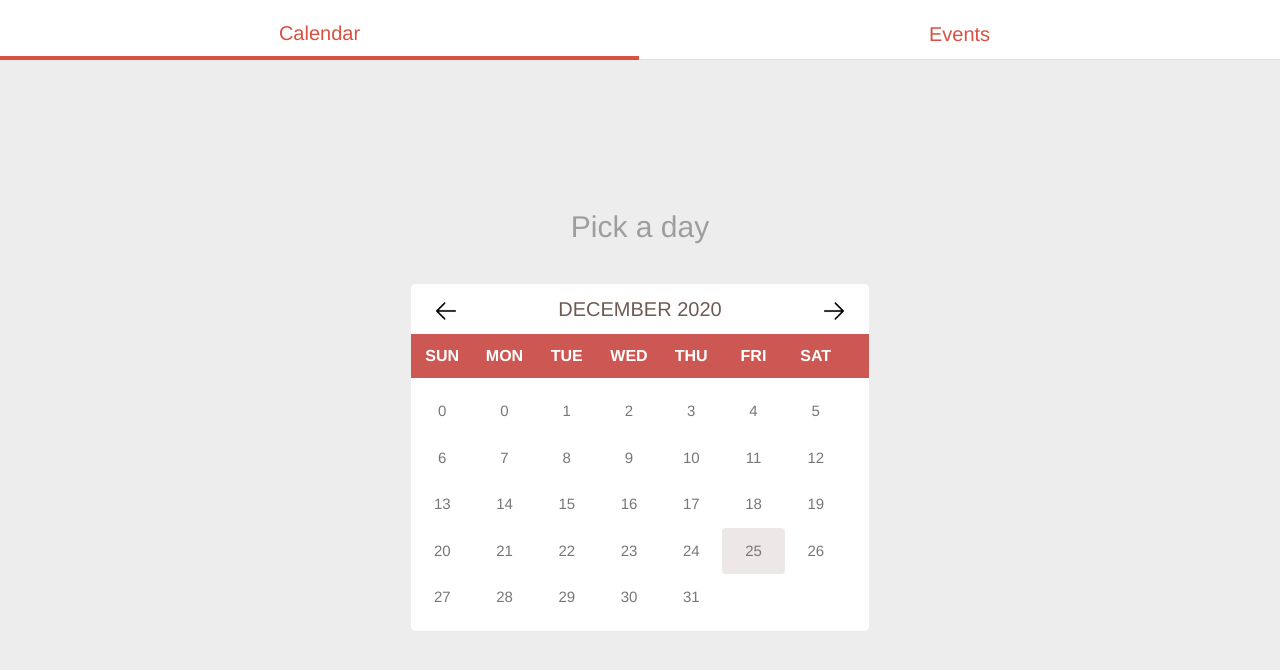
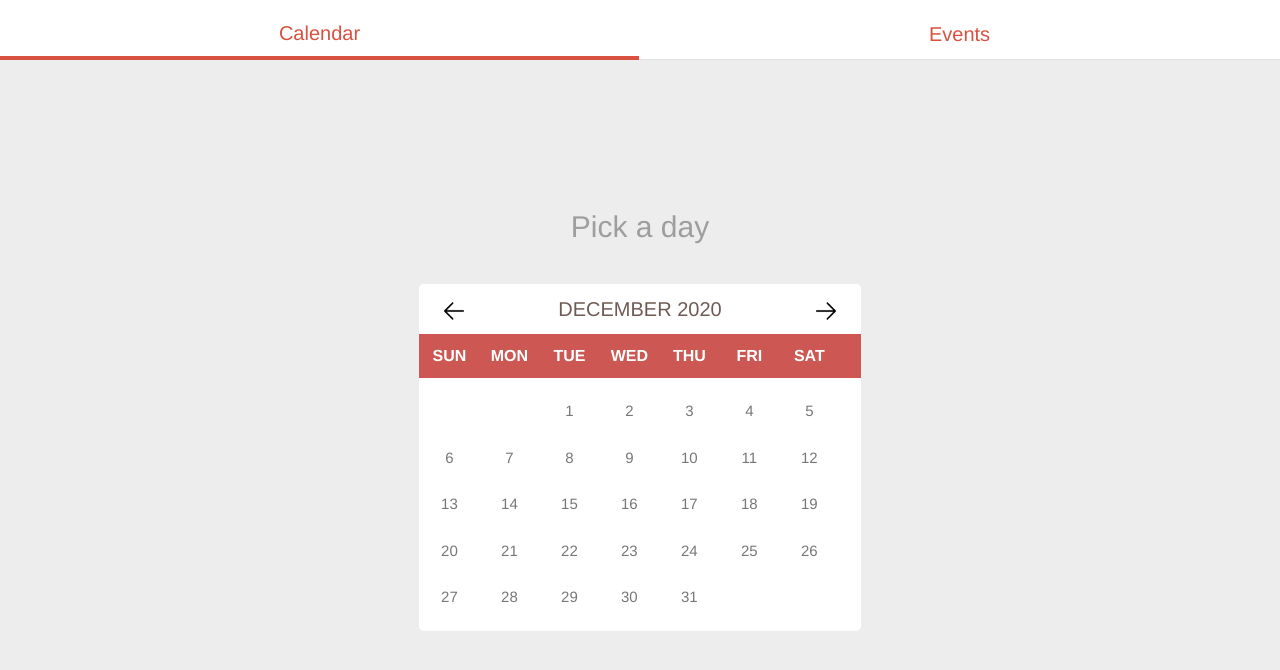
Before and after one commit to Ako92/calendar, a React (Create React App) app: page / in a window 1280 px wide. Shown: the top 670 px of the page. Built offline with nearby package versions, Linux system fonts and the light colour scheme.

Commit message:
proptype of CurrentDaySpot reverted

```diff
--- a/src/Components/Calendar/DayRenderer/index.jsx
+++ b/src/Components/Calendar/DayRenderer/index.jsx
@@ -43,7 +43,7 @@ DayRenderer.propTypes = {
   /**
    * Current day to render
    */
-  CurrentDaySpot: PropTypes.number.isRequired,
+  CurrentDaySpot: PropTypes.string.isRequired,
   /**
    * User Selected Day
    * this will use to compare with rendering item,
--- a/src/Components/Calendar/index.jsx
+++ b/src/Components/Calendar/index.jsx
@@ -59,7 +59,7 @@ const Calendar = () => {
   const daysToRender = daysSpotsToRender?.map((item, index) => (
     <DayRenderer
       key={item.toString() + index.toString()}
-      CurrentDaySpot={+item}
+      CurrentDaySpot={item.toString()}
       SelectedDay={selectedDay}
       SetSelectedDay={setSelectedDay}
       SetIsOpenModal={setIsOpenModal}
```
